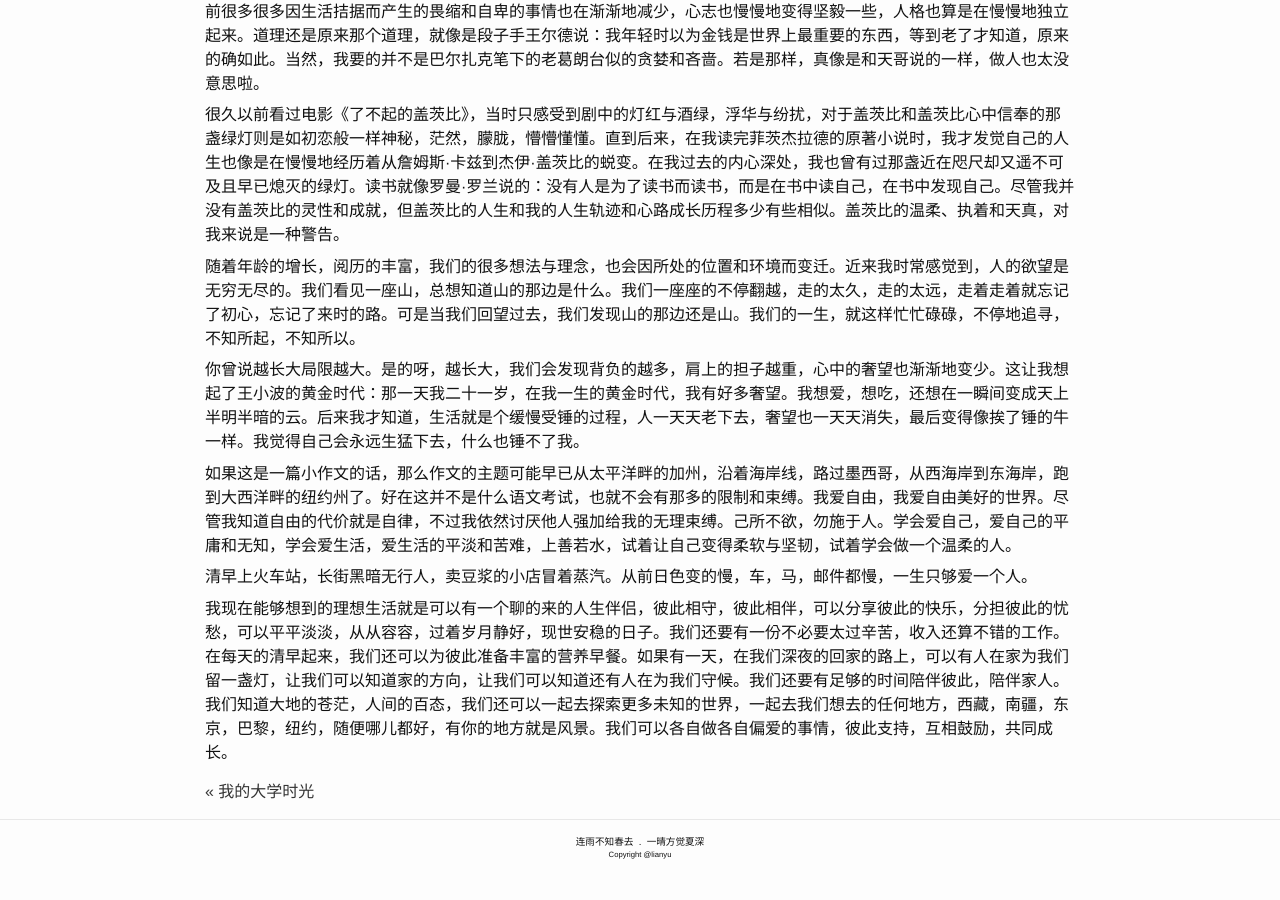
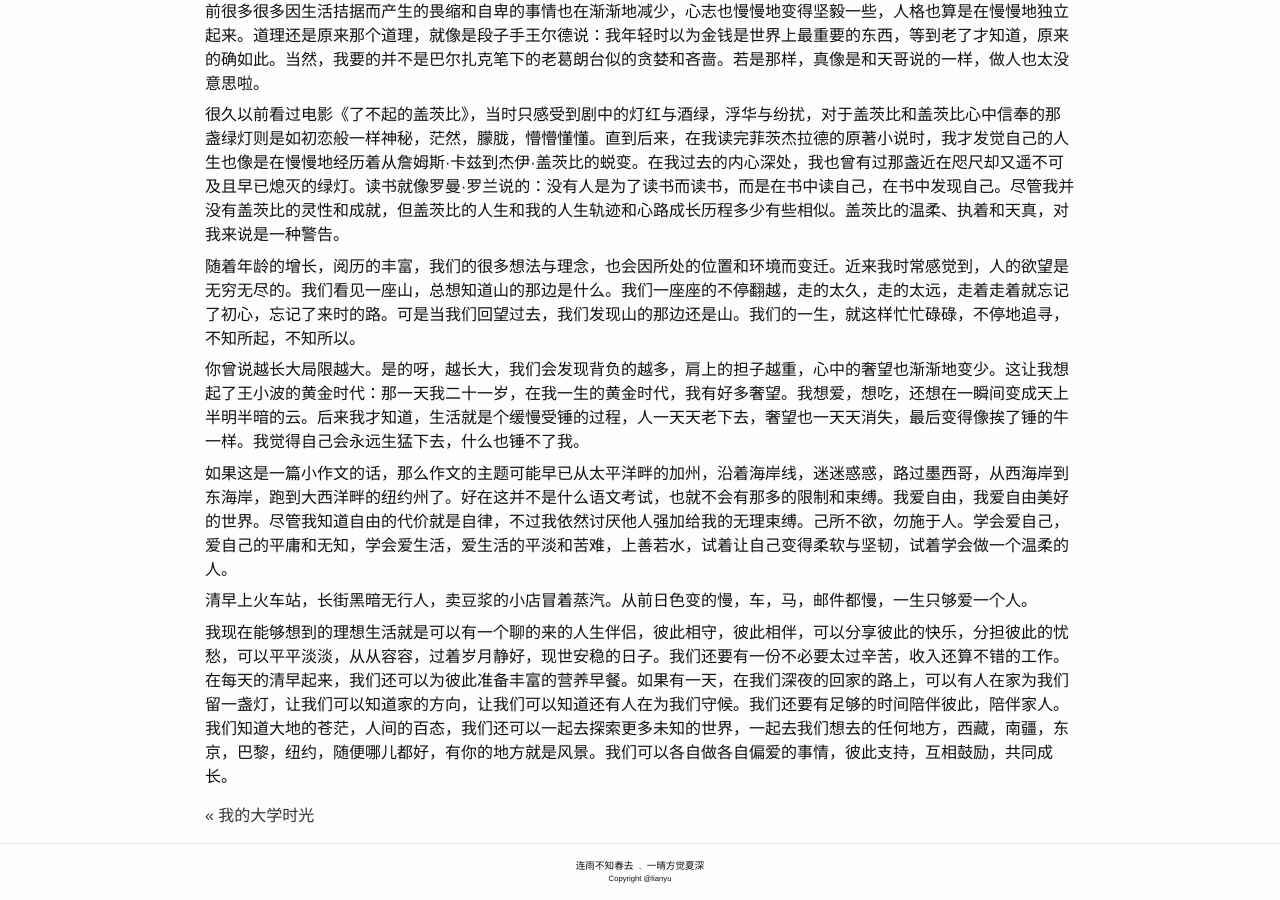
Before and after one commit to lianyu1115/lianyu, a Jekyll site: the page built from _essays/2021-02-22-我理想中的生活.md, in a window 1280 px wide and 900 px high, scrolled down 681 px. Built offline with Jekyll 4.4.1, drawn with Linux system fonts in a browser that asks for light colours; before the commit the page ends 1557 px from its top, so only the background shows below that.

Commit message:
Update 2021-02-22-我理想中的生活.md

```diff
--- a/_essays/2021-02-22-我理想中的生活.md
+++ b/_essays/2021-02-22-我理想中的生活.md
@@ -28,7 +28,7 @@ tags: ''
 
 你曾说越长大局限越大。是的呀，越长大，我们会发现背负的越多，肩上的担子越重，心中的奢望也渐渐地变少。这让我想起了王小波的黄金时代：那一天我二十一岁，在我一生的黄金时代，我有好多奢望。我想爱，想吃，还想在一瞬间变成天上半明半暗的云。后来我才知道，生活就是个缓慢受锤的过程，人一天天老下去，奢望也一天天消失，最后变得像挨了锤的牛一样。我觉得自己会永远生猛下去，什么也锤不了我。
 
-如果这是一篇小作文的话，那么作文的主题可能早已从太平洋畔的加州，沿着海岸线，路过墨西哥，从西海岸到东海岸，跑到大西洋畔的纽约州了。好在这并不是什么语文考试，也就不会有那多的限制和束缚。我爱自由，我爱自由美好的世界。尽管我知道自由的代价就是自律，不过我依然讨厌他人强加给我的无理束缚。己所不欲，勿施于人。学会爱自己，爱自己的平庸和无知，学会爱生活，爱生活的平淡和苦难，上善若水，试着让自己变得柔软与坚韧，试着学会做一个温柔的人。
+如果这是一篇小作文的话，那么作文的主题可能早已从太平洋畔的加州，沿着海岸线，迷迷惑惑，路过墨西哥，从西海岸到东海岸，跑到大西洋畔的纽约州了。好在这并不是什么语文考试，也就不会有那多的限制和束缚。我爱自由，我爱自由美好的世界。尽管我知道自由的代价就是自律，不过我依然讨厌他人强加给我的无理束缚。己所不欲，勿施于人。学会爱自己，爱自己的平庸和无知，学会爱生活，爱生活的平淡和苦难，上善若水，试着让自己变得柔软与坚韧，试着学会做一个温柔的人。
 
 清早上火车站，长街黑暗无行人，卖豆浆的小店冒着蒸汽。从前日色变的慢，车，马，邮件都慢，一生只够爱一个人。
 
```
